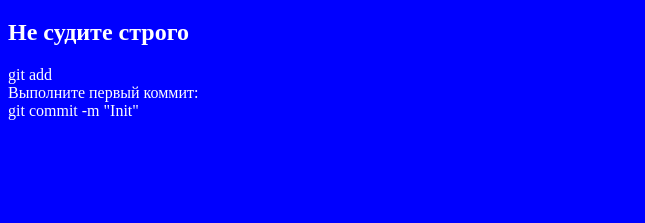
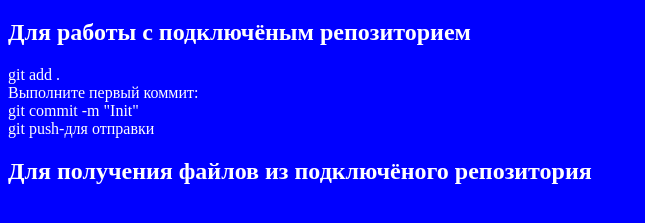
Before and after one commit to EfBrake1/test, a plain HTML site: page index.html in a window 1280 px wide. Shown: the part 61-284 px from the top of the page, without its empty margins (0-645 px from the left). Drawn offline with Linux system fonts and the light colour scheme.

Commit message:
addnewtitle

```diff
--- a/index.html
+++ b/index.html
@@ -9,11 +9,14 @@
 </head>
 <body>
     <h1>Мой первый сайт на Github</h1>
-    <h2>Не судите строго</h2>
-    <p>git add <br>
+    <h2>Для работы с подключёным репозиторием</h2>
+    <p>git add .<br>
 
         Выполните первый коммит: <br>
         git commit -m "Init"
+        <br> git push-для отправки
         </p>
+        <h2>Для получения файлов из подключёного репозитория</h2>
+    <p></p>
 </body>
 </html>
```
